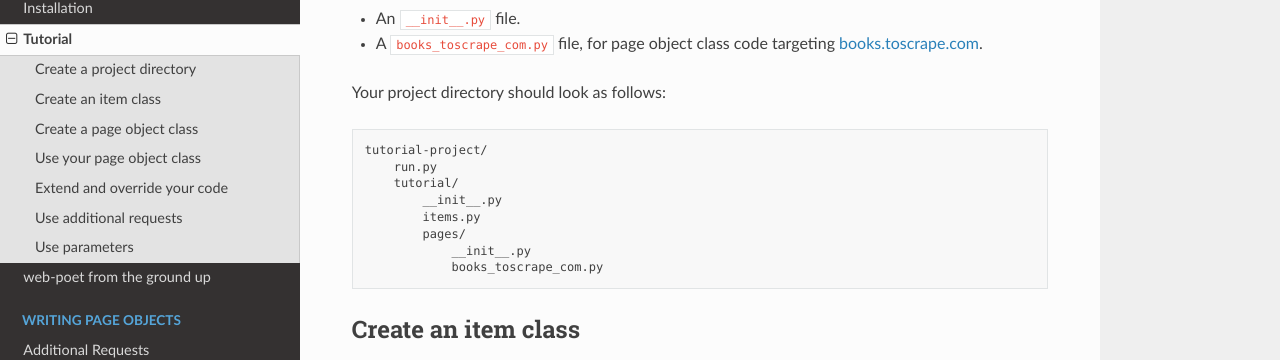
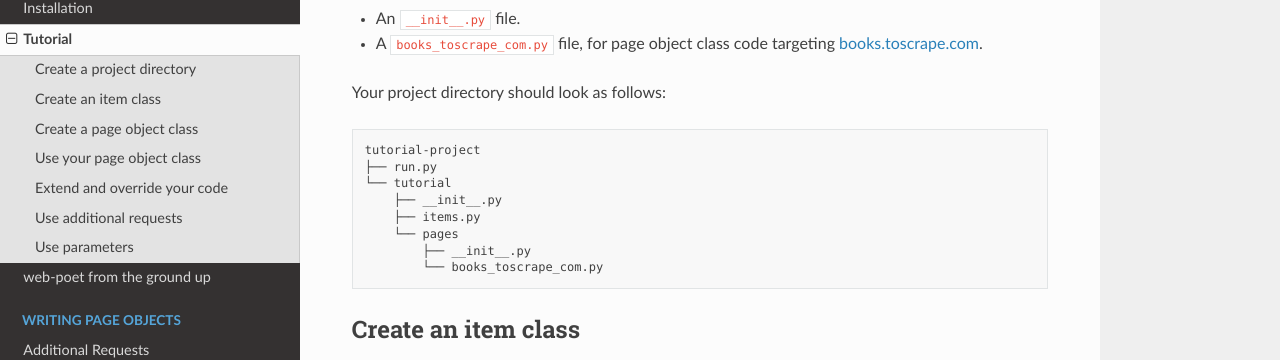
Before and after one commit to scrapinghub/web-poet, a Sphinx documentation site: the page built from docs/intro/tutorial.rst, in a window 1280 px wide and 900 px high, scrolled down 773 px. Shown: the part 117-477 px from the top of the window. Built offline with Sphinx 7.4.7 and the Read the Docs theme 2.0.0, drawn with Linux system fonts in a browser that asks for light colours.

Commit message:
Use GNU tree output format to represent a filesystem tree

```diff
--- a/docs/intro/tutorial.rst
+++ b/docs/intro/tutorial.rst
@@ -56,14 +56,14 @@
 
 .. code-block:: text
 
-    tutorial-project/
-        run.py
-        tutorial/
-            __init__.py
-            items.py
-            pages/
-                __init__.py
-                books_toscrape_com.py
+   tutorial-project
+   ├── run.py
+   └── tutorial
+       ├── __init__.py
+       ├── items.py
+       └── pages
+           ├── __init__.py
+           └── books_toscrape_com.py
 
 
 Create an item class
```
